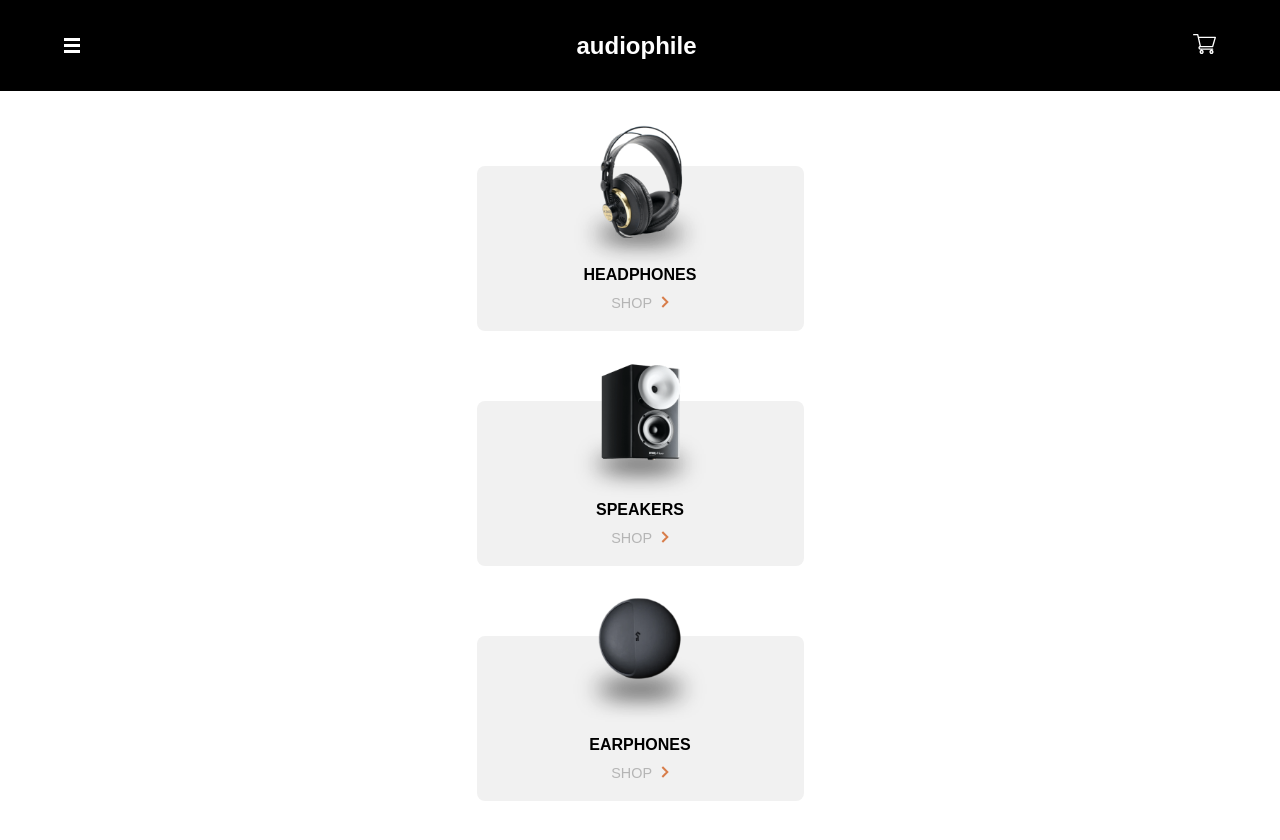
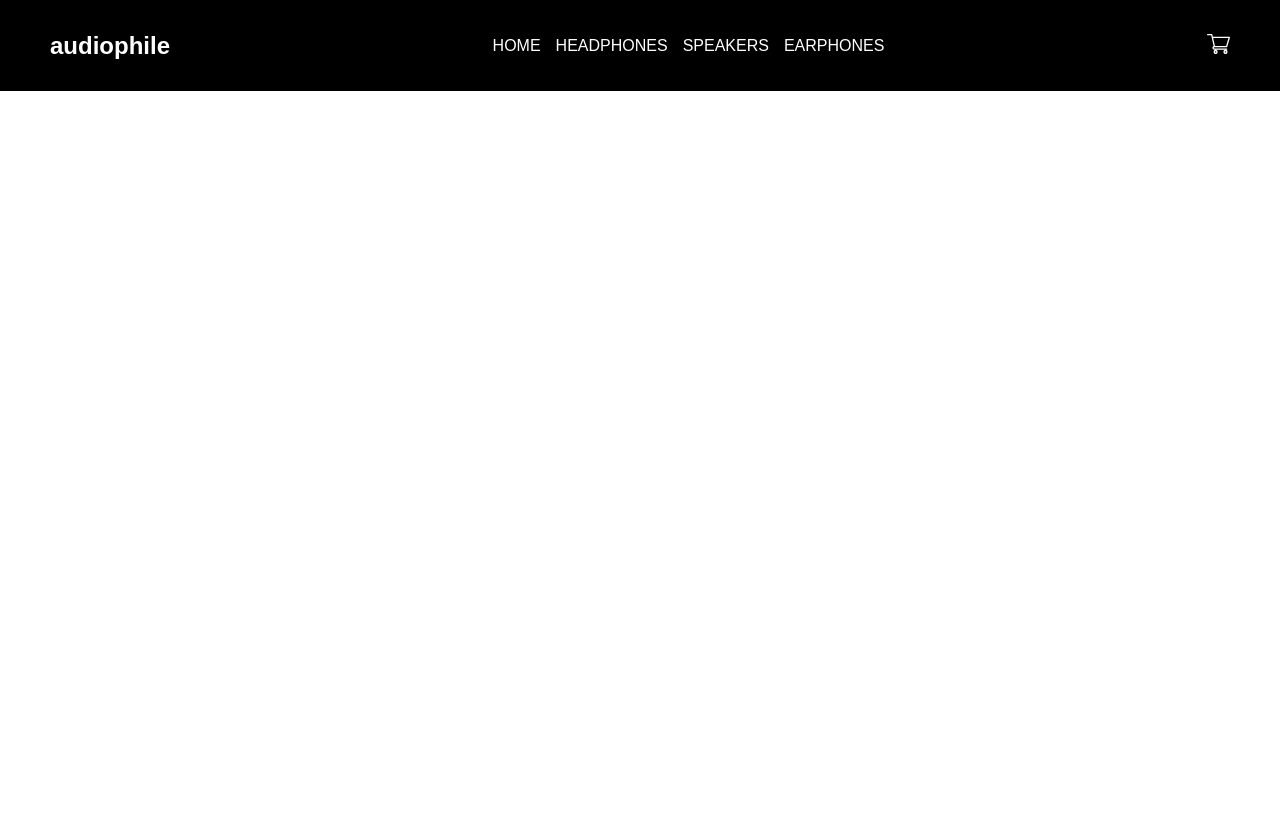
Before and after one commit to epickaowca/audiophile-ecommerce-website, a React (Create React App) app in the folder client/: page / in a window 1280 px wide. Shown: the top 840 px of the page. After the commit the page ends 800 px from the top, so only its background shows below. Built offline with nearby package versions, Linux system fonts and the light colour scheme.

Commit message:
header desktop

```diff
--- a/client/src/features/Header/components/Navigation.tsx
+++ b/client/src/features/Header/components/Navigation.tsx
@@ -1,17 +1,45 @@
 import { FC } from "react";
-import { ProductsPresentation } from "../../ProductsPresentation/index";
+import {
+  ProductsPresentation,
+  StyledProductsPresentation,
+} from "../../ProductsPresentation/index";
 import { styled, css } from "styled-components";
 
-export const Navigation: FC = () => {
+type NavigationProps = {
+  isNavOpen: boolean;
+};
+
+export const Navigation: FC<NavigationProps> = ({ isNavOpen }) => {
   return (
-    <Nav>
+    <Nav $isNavOpen={isNavOpen}>
+      <ul>
+        <li>
+          <a href="#home">Home</a>
+        </li>
+        <li>
+          <a href="#headphones">Headphones</a>
+        </li>
+        <li>
+          <a href="#speakers">Speakers</a>
+        </li>
+        <li>
+          <a href="#earphones">Earphones</a>
+        </li>
+      </ul>
       <ProductsPresentation />
     </Nav>
   );
 };
 
-const Nav = styled.nav(() => {
+const Nav = styled.nav<{ $isNavOpen: boolean }>(
+  ({
+    $isNavOpen,
+    theme: {
+      media: { desktop },
+    },
+  }) => {
     return css`
+      display: ${$isNavOpen ? "block" : "none"};
       position: absolute;
       width: 100%;
       left: 0;
@@ -21,5 +49,34 @@ const Nav = styled.nav(() => {
       padding-bottom: 45px;
       border-bottom-left-radius: 10px;
       border-bottom-right-radius: 10px;
+      & > ul {
+        display: none;
+      }
+
+      @media ${desktop} {
+        display: block;
+        position: relative;
+        top: 0;
+        padding: 0;
+        background-color: transparent;
+        & > ${StyledProductsPresentation} {
+          display: none;
+        }
+        & > ul {
+          display: flex;
+          justify-content: center;
+          align-items: center;
+          gap: 15px;
+          & > li {
+            list-style-type: none;
+            & > a {
+              text-transform: uppercase;
+              color: white;
+              text-decoration: none;
+            }
+          }
+        }
+      }
     `;
-});
+  }
+);
--- a/client/src/features/Header/index.tsx
+++ b/client/src/features/Header/index.tsx
@@ -1,4 +1,4 @@
-import { FC } from "react";
+import { FC, useState } from "react";
 import { Navigation } from "./components/Navigation";
 import { styled, css } from "styled-components";
 import cartIcon from "../../assets/shared/desktop/icon-cart.svg";
@@ -7,19 +7,26 @@ import { wrapperStyles } from "../../styles/wrapperStyles";
 import { Overlay } from "../Overlay";
 
 export const Header: FC = () => {
+  const [isNavOpen, setIsNavOpen] = useState(false);
   return (
     <StyledHeader>
       <Wrapper>
         <div className="left-side">
-          <img src={hamburgerIcon} alt="hamburgerIcon" />
+          <img
+            onClick={() => setIsNavOpen((prev) => !prev)}
+            src={hamburgerIcon}
+            alt="hamburgerIcon"
+          />
           <h2>audiophile</h2>
         </div>
-        <Navigation />
+        <Navigation isNavOpen={isNavOpen} />
         <div className="cart">
           <img src={cartIcon} alt="cartIcon" />
         </div>
       </Wrapper>
-      <Overlay />
+      {isNavOpen && (
+        <Overlay displayOnDesktop={false} onClick={() => setIsNavOpen(false)} />
+      )}
     </StyledHeader>
   );
 };
@@ -34,7 +41,7 @@ const StyledHeader = styled.header(({ theme }) => {
   `;
 });
 
-const Wrapper = styled.div(() => {
+const Wrapper = styled.div(({ theme }) => {
   return css`
     ${wrapperStyles}
     display: flex;
@@ -47,6 +54,12 @@ const Wrapper = styled.div(() => {
       align-items: center;
       justify-content: space-between;
       flex-grow: 1;
+      & > img {
+        cursor: pointer;
+        @media ${theme.media.desktop} {
+          display: none;
+        }
+      }
       & > h2 {
         color: white;
       }
--- a/client/src/features/Overlay/index.tsx
+++ b/client/src/features/Overlay/index.tsx
@@ -2,18 +2,52 @@ import { FC } from "react";
 import { createPortal } from "react-dom";
 import { styled, css } from "styled-components";
 
-export const Overlay: FC = () => {
-  return createPortal(<StyledOverlay />, document.getElementById("root")!);
+type OverlayProps = {
+  onClick?: () => void;
+  displayOnDesktop?: boolean;
 };
 
-const StyledOverlay = styled.div(({ theme }) => {
+export const Overlay: FC<OverlayProps> = ({
+  onClick,
+  displayOnDesktop = true,
+}) => {
+  const clickHandler = () => {
+    onClick && onClick();
+  };
+  return createPortal(
+    <StyledOverlay
+      $displayOnDesktop={displayOnDesktop}
+      $cursorPointer={!!onClick}
+      onClick={clickHandler}
+    />,
+    document.getElementById("root")!
+  );
+};
+
+const StyledOverlay = styled.div<{
+  $cursorPointer?: boolean;
+  $displayOnDesktop: boolean;
+}>(
+  ({
+    theme: {
+      overlayZIndex,
+      media: { desktop },
+    },
+    $cursorPointer,
+    $displayOnDesktop,
+  }) => {
     return css`
+      cursor: ${$cursorPointer ? "pointer" : "initial"};
       position: absolute;
       top: 0;
       left: 0;
       width: 100vw;
       height: 100vh;
       background-color: rgba(0, 0, 0, 0.2);
-    z-index: ${theme.overlayZIndex};
+      z-index: ${overlayZIndex};
+      @media ${desktop} {
+        display: ${$displayOnDesktop ? "block" : "none"};
+      }
     `;
-});
+  }
+);
--- a/client/src/features/ProductsPresentation/components/Product.tsx
+++ b/client/src/features/ProductsPresentation/components/Product.tsx
@@ -1,7 +1,6 @@
 import { FC } from "react";
 import arrowRightIcon from "../../../assets/shared/desktop/icon-arrow-right.svg";
 import { styled, css } from "styled-components";
-import { media } from "../../../styles/media";
 
 type ProductProps = {
   imgSrc: string;
@@ -13,7 +12,7 @@ export const Product: FC<ProductProps> = ({ imgSrc, productName, url }) => {
   return (
     <Anchor href={url}>
       <img src={imgSrc} alt={productName} />
-      <h4 title="hoidw">{productName}</h4>
+      <h4>{productName}</h4>
       <span>
         SHOP <img src={arrowRightIcon} alt="arrowRightIcon" />
       </span>
@@ -21,12 +20,12 @@ export const Product: FC<ProductProps> = ({ imgSrc, productName, url }) => {
   );
 };
 
-const Anchor = styled.a(({ theme }) => {
+const Anchor = styled.a(({ theme: { grayLight, orangeMedium, grayText } }) => {
   return css`
     width: 100%;
     height: 165px;
     max-width: 327px;
-    background-color: ${theme.grayLight};
+    background-color: ${grayLight};
     text-align: center;
     text-decoration: none;
     border-radius: 8px;
@@ -34,7 +33,7 @@ const Anchor = styled.a(({ theme }) => {
     padding-top: 100px;
 
     &:hover > span {
-      color: ${theme.orangeMedium};
+      color: ${orangeMedium};
     }
 
     & > img {
@@ -51,7 +50,7 @@ const Anchor = styled.a(({ theme }) => {
       text-transform: uppercase;
     }
     & > span {
-      color: ${theme.grayText};
+      color: ${grayText};
       font-size: 0.9rem;
       & > img {
         margin-left: 5px;
--- a/client/src/features/ProductsPresentation/index.tsx
+++ b/client/src/features/ProductsPresentation/index.tsx
@@ -8,7 +8,7 @@ import { wrapperStyles } from "../../styles/wrapperStyles";
 
 export const ProductsPresentation: FC = () => {
   return (
-    <Wrapper>
+    <StyledProductsPresentation>
       <Product
         imgSrc={headphonesImg}
         productName="headphones"
@@ -16,11 +16,11 @@ export const ProductsPresentation: FC = () => {
       />
       <Product imgSrc={speakersImg} productName="speakers" url="#speakers" />
       <Product imgSrc={earphonesImg} productName="earphones" url="#earphones" />
-    </Wrapper>
+    </StyledProductsPresentation>
   );
 };
 
-const Wrapper = styled.div(() => {
+export const StyledProductsPresentation = styled.div(({ theme: { media } }) => {
   return css`
     ${wrapperStyles};
     margin-top: 50px;
@@ -28,5 +28,13 @@ const Wrapper = styled.div(() => {
     flex-direction: column;
     align-items: center;
     gap: 70px;
+    @media ${media.tablet} {
+      justify-content: center;
+      flex-direction: row;
+      gap: 15px;
+    }
+    @media ${media.desktop} {
+      gap: 45px;
+    }
   `;
 });
--- a/client/src/styles/styled.ts
+++ b/client/src/styles/styled.ts
@@ -1,4 +1,8 @@
 import { createGlobalStyle, css } from "styled-components";
+const breakpoints = {
+  tablet: "768px",
+  desktop: "1024px",
+};
 
 export const myTheme = {
   orangeMedium: "#D87D4A",
@@ -8,6 +12,10 @@ export const myTheme = {
   grayLighter: "#FAFAFA",
   grayText: "#B5B5B5",
   overlayZIndex: 5,
+  media: {
+    tablet: `(min-width: ${breakpoints.tablet})`,
+    desktop: `(min-width: ${breakpoints.desktop})`,
+  },
 } as const;
 
 type MyTheme = typeof myTheme;
--- a/client/src/styles/wrapperStyles.ts
+++ b/client/src/styles/wrapperStyles.ts
@@ -1,6 +1,12 @@
-import { css, styled } from "styled-components";
+import { css } from "styled-components";
 
-export const wrapperStyles = css`
-  margin: auto;
-  max-width: 90%;
-`;
+export const wrapperStyles = css(({ theme: { media } }) => {
+  return css`
+    margin: auto;
+    max-width: 90%;
+    @media ${media.desktop} {
+      max-width: 1400px;
+      padding: 0 50px;
+    }
+  `;
+});
```
Also changed, not shown: client/src/styles/media.ts (deleted, +0 -9 lines). Lines whose indentation alone changed are shown as unchanged.
